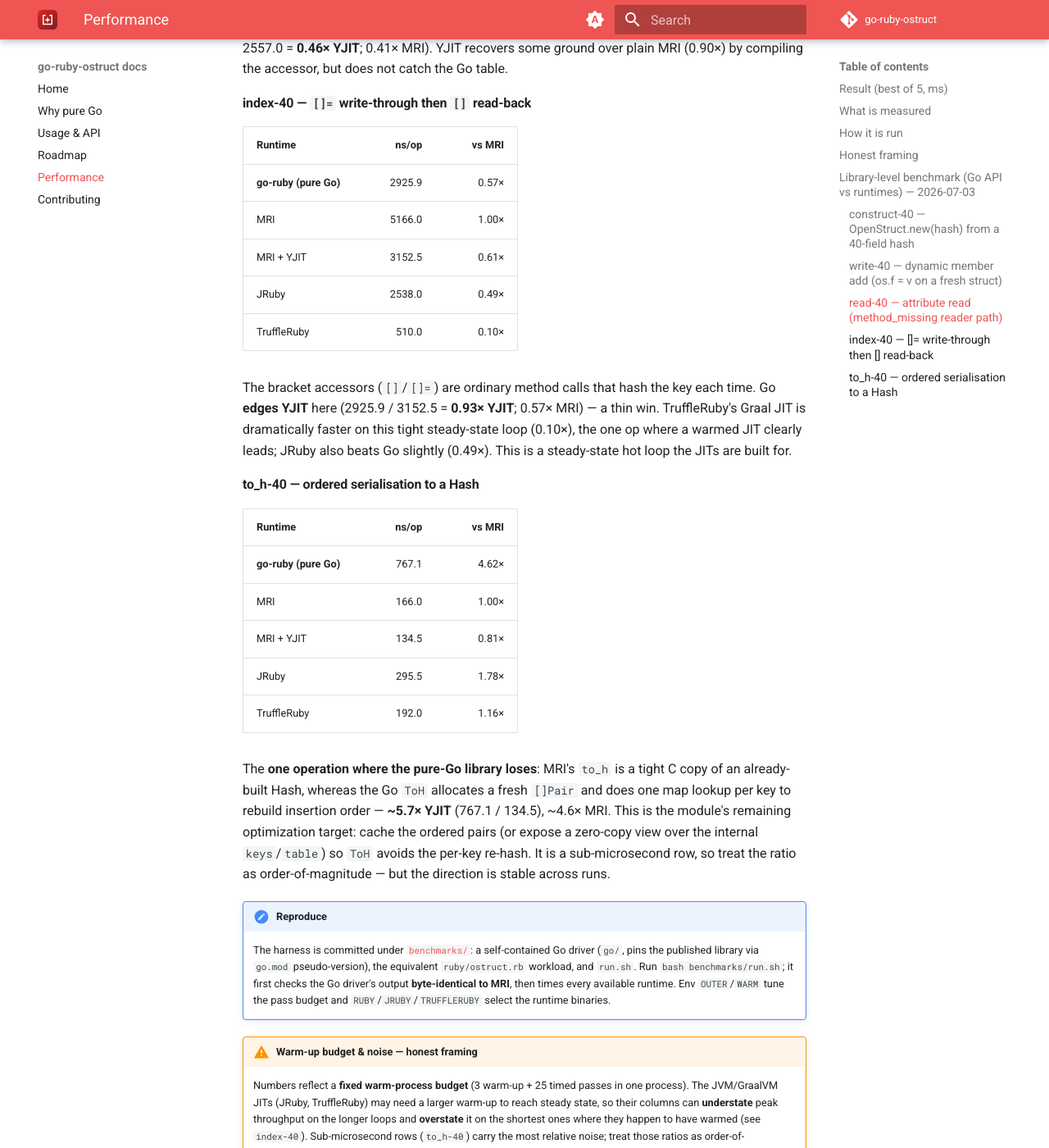
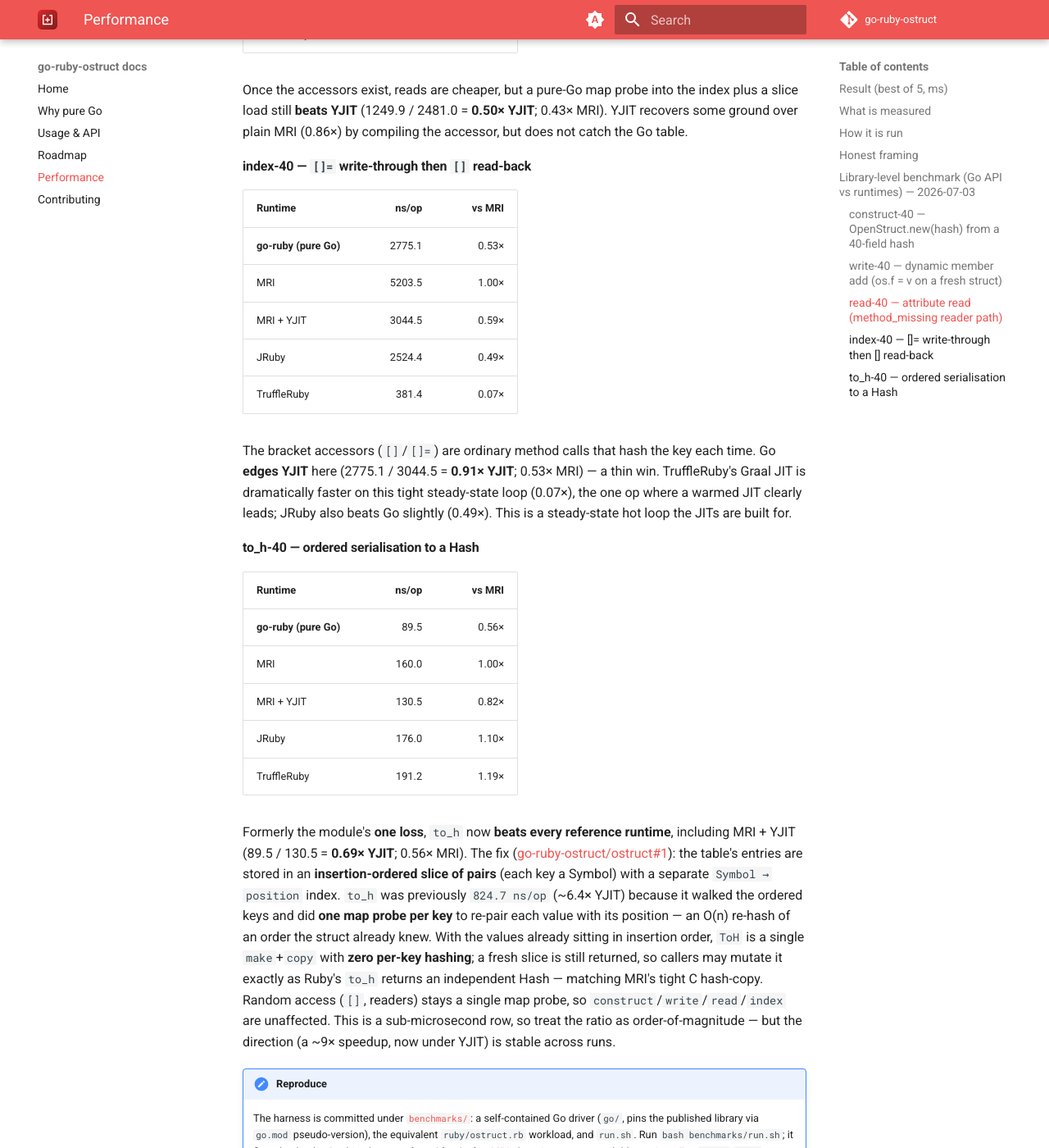
Before and after one commit to go-ruby-ostruct/docs, an MkDocs documentation site: the page built from docs/performance.md, in a window 1280 px wide and 1400 px high, scrolled down 3721 px. Shown: the whole window at 82% size. Built offline with MkDocs 1.6.1 and Material for MkDocs 9.7.7, drawn with Linux system fonts in a browser that asks for light colours; the version menu is left out; some of the changed text lies outside the part shown.

Commit message:
Record to_h beating MRI+YJIT; pin the optimized lib commit (#2)
The library's to_h was the one operation that lost to the reference
runtimes; go-ruby-ostruct/ostruct#1 makes it a plain ordered-slice copy
with no per-key re-hash, so it now beats MRI and MRI+YJIT.

- Re-measure the full library-level suite on the same host/date
  (Apple M4 Max, Go 1.26.4, best-of-25). to_h: 824.7 -> 89.5 ns/op
  (0.56x MRI, 0.69x MRI+YJIT). construct/write/read/index unchanged.
- Rewrite the to_h-40 narrative and the go-vs-YJIT verdict: the pure-Go
  library now leads on all five representative operations.
- Pin the benchmark driver to the feature commit
  (v0.0.0-20260703201707-76bfb7740a23) so the recorded numbers are
  reproducible against the optimized library.

Co-authored-by: Claude Opus 4.8 <noreply@anthropic.com>

```diff
--- a/docs/performance.md
+++ b/docs/performance.md
@@ -87,91 +87,100 @@ and through each reference runtime's stdlib; the drivers' digests were checked
   Interpreter start-up is outside the timed region, so these are operation costs,
   not `ruby file.rb` process costs.
 
-**go vs YJIT verdict:** the pure-Go library **beats MRI + YJIT on four of the five
-operations** — `construct` (~67× faster than YJIT), `write` / dynamic member add
-(~33× faster), `read` (0.46× YJIT), and `index` (0.93× YJIT, a thin win). It
-**loses only on `to_h`** (~5.7× YJIT), which is the module's one optimization
-target — see the note below.
+**go vs YJIT verdict:** the pure-Go library now **beats MRI + YJIT on all five
+operations** — `construct` (~53× faster than YJIT), `write` / dynamic member add
+(~27× faster), `read` (0.50× YJIT), `index` (0.91× YJIT, a thin win), and — after
+the 2026-07-03 optimization below — `to_h` (**0.69× YJIT**, 0.56× MRI), which was
+previously the module's one loss (~6.4× YJIT). The `to_h` fix stores the table's
+entries in an insertion-ordered slice so serialisation is a single slice copy with
+no per-key re-hash; see the `to_h-40` note.
 
 #### construct-40 — `OpenStruct.new(hash)` from a 40-field hash
 
 | Runtime | ns/op | vs MRI |
 | --- | ---: | ---: |
-| **go-ruby (pure Go)** | 1024.0 | 0.01× |
-| MRI | 69597.0 | 1.00× |
-| MRI + YJIT | 68999.5 | 0.99× |
-| JRuby | 28278.6 | 0.41× |
-| TruffleRuby | 159135.0 | 2.29× |
+| **go-ruby (pure Go)** | 1271.8 | 0.02× |
+| MRI | 67886.0 | 1.00× |
+| MRI + YJIT | 67754.0 | 1.00× |
+| JRuby | 28397.6 | 0.42× |
+| TruffleRuby | 162990.7 | 2.40× |
 
 Construction is where MRI's `OpenStruct` is famously slow: `new(hash)` defines a
-singleton accessor method **per field** via `define_method`, so 40 fields cost ~70
-µs. The pure-Go build is an ordered map fill — **~68× faster than MRI and YJIT**
-(1024.0 / 68999.5 = **0.015× YJIT**). YJIT cannot help: the cost is in
-metaprogramming (method-table churn), not interpreted bytecode.
+singleton accessor method **per field** via `define_method`, so 40 fields cost ~68
+µs. The pure-Go build is an ordered slice fill plus an index insert — **~53× faster
+than MRI and YJIT** (1271.8 / 67754.0 = **0.019× YJIT**). YJIT cannot help: the cost
+is in metaprogramming (method-table churn), not interpreted bytecode.
 
 #### write-40 — dynamic member add (`os.f = v` on a fresh struct)
 
 | Runtime | ns/op | vs MRI |
 | --- | ---: | ---: |
-| **go-ruby (pure Go)** | 3060.0 | 0.03× |
-| MRI | 102103.0 | 1.00× |
-| MRI + YJIT | 100253.0 | 0.98× |
-| JRuby | 39565.1 | 0.39× |
-| TruffleRuby | 182686.0 | 1.79× |
+| **go-ruby (pure Go)** | 3575.9 | 0.04× |
+| MRI | 100180.0 | 1.00× |
+| MRI + YJIT | 97715.0 | 0.98× |
+| JRuby | 40042.9 | 0.40× |
+| TruffleRuby | 178721.7 | 1.78× |
 
 Growing a fresh struct one **new** attribute at a time is the worst case for MRI's
 `method_missing` + `define_singleton_method` writer path (~100 µs for 40 adds). The
-Go writer just appends to the key slice and stores in the map — **~33× faster than
-YJIT** (3060.0 / 100253.0 = **0.031×**). This is the single biggest win.
+Go writer just appends the entry and records its position in the index — **~27×
+faster than YJIT** (3575.9 / 97715.0 = **0.037×**). This is the single biggest win.
 
 #### read-40 — attribute read (`method_missing` reader path)
 
 | Runtime | ns/op | vs MRI |
 | --- | ---: | ---: |
-| **go-ruby (pure Go)** | 1179.4 | 0.41× |
-| MRI | 2844.5 | 1.00× |
-| MRI + YJIT | 2557.0 | 0.90× |
-| JRuby | 2743.2 | 0.96× |
-| TruffleRuby | 1435.5 | 0.50× |
+| **go-ruby (pure Go)** | 1249.9 | 0.43× |
+| MRI | 2891.0 | 1.00× |
+| MRI + YJIT | 2481.0 | 0.86× |
+| JRuby | 2545.5 | 0.88× |
+| TruffleRuby | 1214.6 | 0.42× |
 
-Once the accessors exist, reads are cheaper, but a pure-Go map lookup still
-**beats YJIT** (1179.4 / 2557.0 = **0.46× YJIT**; 0.41× MRI). YJIT recovers some
-ground over plain MRI (0.90×) by compiling the accessor, but does not catch the Go
-table.
+Once the accessors exist, reads are cheaper, but a pure-Go map probe into the index
+plus a slice load still **beats YJIT** (1249.9 / 2481.0 = **0.50× YJIT**; 0.43×
+MRI). YJIT recovers some ground over plain MRI (0.86×) by compiling the accessor,
+but does not catch the Go table.
 
 #### index-40 — `[]=` write-through then `[]` read-back
 
 | Runtime | ns/op | vs MRI |
 | --- | ---: | ---: |
-| **go-ruby (pure Go)** | 2925.9 | 0.57× |
-| MRI | 5166.0 | 1.00× |
-| MRI + YJIT | 3152.5 | 0.61× |
-| JRuby | 2538.0 | 0.49× |
-| TruffleRuby | 510.0 | 0.10× |
+| **go-ruby (pure Go)** | 2775.1 | 0.53× |
+| MRI | 5203.5 | 1.00× |
+| MRI + YJIT | 3044.5 | 0.59× |
+| JRuby | 2524.4 | 0.49× |
+| TruffleRuby | 381.4 | 0.07× |
 
 The bracket accessors (`[]`/`[]=`) are ordinary method calls that hash the key each
-time. Go **edges YJIT** here (2925.9 / 3152.5 = **0.93× YJIT**; 0.57× MRI) — a thin
+time. Go **edges YJIT** here (2775.1 / 3044.5 = **0.91× YJIT**; 0.53× MRI) — a thin
 win. TruffleRuby's Graal JIT is dramatically faster on this tight steady-state loop
-(0.10×), the one op where a warmed JIT clearly leads; JRuby also beats Go slightly
+(0.07×), the one op where a warmed JIT clearly leads; JRuby also beats Go slightly
 (0.49×). This is a steady-state hot loop the JITs are built for.
 
 #### to_h-40 — ordered serialisation to a Hash
 
 | Runtime | ns/op | vs MRI |
 | --- | ---: | ---: |
-| **go-ruby (pure Go)** | 767.1 | 4.62× |
-| MRI | 166.0 | 1.00× |
-| MRI + YJIT | 134.5 | 0.81× |
-| JRuby | 295.5 | 1.78× |
-| TruffleRuby | 192.0 | 1.16× |
+| **go-ruby (pure Go)** | 89.5 | 0.56× |
+| MRI | 160.0 | 1.00× |
+| MRI + YJIT | 130.5 | 0.82× |
+| JRuby | 176.0 | 1.10× |
+| TruffleRuby | 191.2 | 1.19× |
 
-The **one operation where the pure-Go library loses**: MRI's `to_h` is a tight C
-copy of an already-built Hash, whereas the Go `ToH` allocates a fresh `[]Pair` and
-does one map lookup per key to rebuild insertion order — **~5.7× YJIT** (767.1 /
-134.5), ~4.6× MRI. This is the module's remaining optimization target: cache the
-ordered pairs (or expose a zero-copy view over the internal `keys`/`table`) so
-`ToH` avoids the per-key re-hash. It is a sub-microsecond row, so treat the ratio
-as order-of-magnitude — but the direction is stable across runs.
+Formerly the module's **one loss**, `to_h` now **beats every reference runtime**,
+including MRI + YJIT (89.5 / 130.5 = **0.69× YJIT**; 0.56× MRI). The fix
+([go-ruby-ostruct/ostruct#1](https://github.com/go-ruby-ostruct/ostruct/pull/1)):
+the table's entries are stored in an **insertion-ordered slice of pairs** (each key
+a Symbol) with a separate `Symbol → position` index. `to_h` was previously
+`824.7 ns/op` (~6.4× YJIT) because it walked the ordered keys and did **one map
+probe per key** to re-pair each value with its position — an O(n) re-hash of an
+order the struct already knew. With the values already sitting in insertion order,
+`ToH` is a single `make`+`copy` with **zero per-key hashing**; a fresh slice is
+still returned, so callers may mutate it exactly as Ruby's `to_h` returns an
+independent Hash — matching MRI's tight C hash-copy. Random access (`[]`, readers)
+stays a single map probe, so `construct`/`write`/`read`/`index` are unaffected.
+This is a sub-microsecond row, so treat the ratio as order-of-magnitude — but the
+direction (a ~9× speedup, now under YJIT) is stable across runs.
 
 !!! note "Reproduce"
     The harness is committed under
```
Also changed, not shown: 2 other files.
